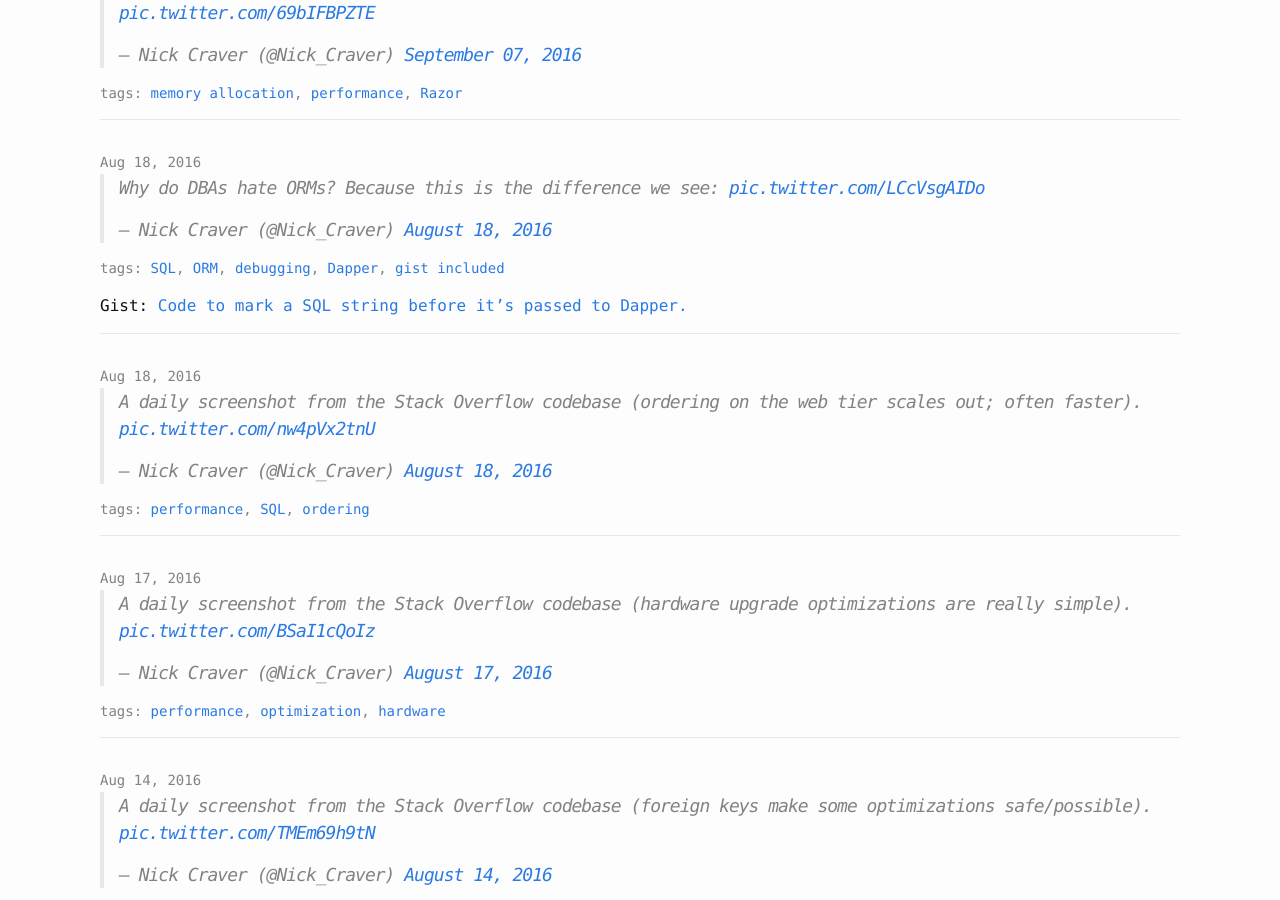
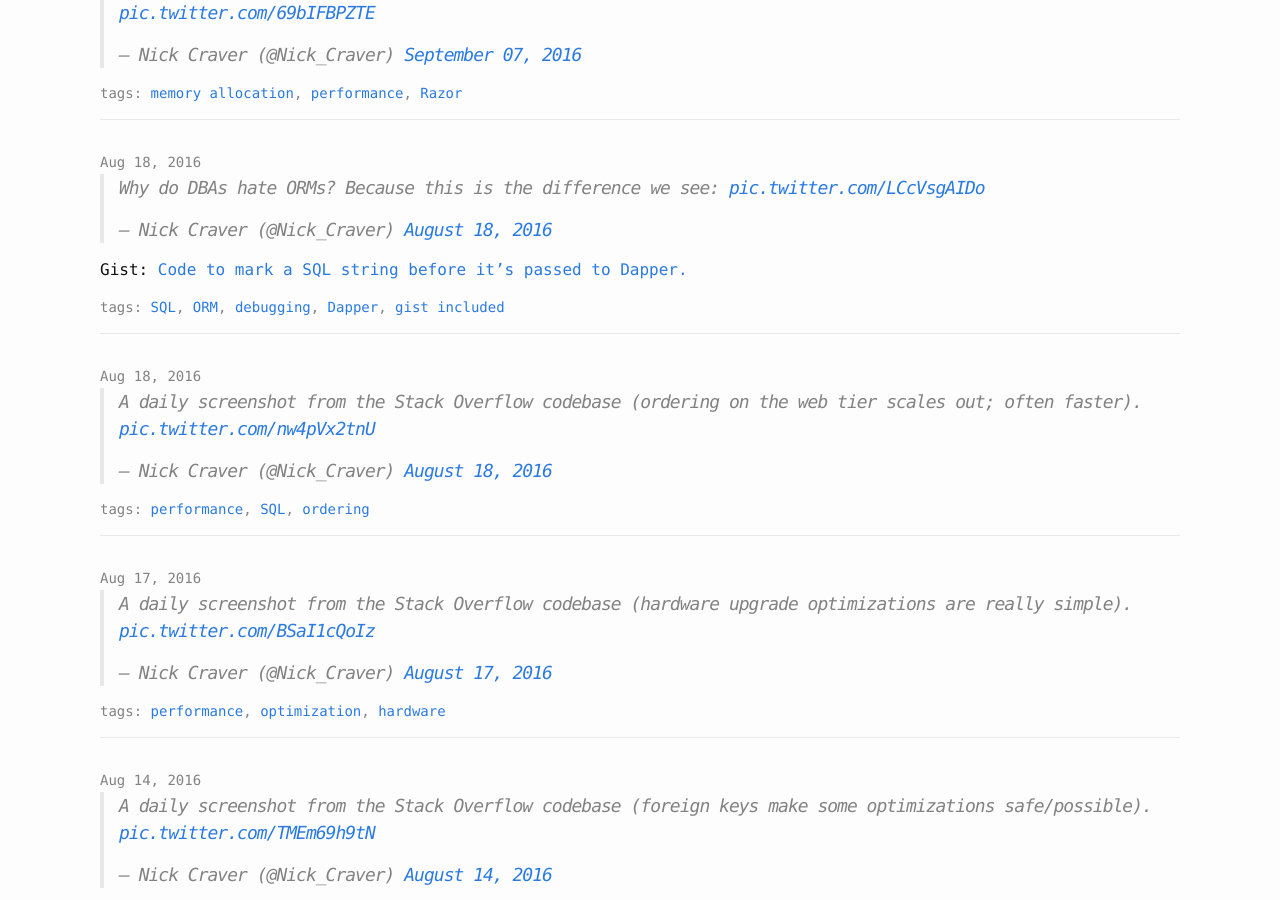
Before and after one commit to romansp/stackcode, a Jekyll site: the page built from index.html, in a window 1280 px wide and 900 px high, scrolled down 417 px. Built offline with Jekyll 4.4.1, drawn with Linux system fonts in a browser that asks for light colours; comment, search, counter and statistics services are not loaded.

Commit message:
remove tags from `stackcode-tweet` include

```diff
--- a/_includes/stackcode-tweet.html
+++ b/_includes/stackcode-tweet.html
@@ -3,7 +3,3 @@
     &mdash; {{include.tweet.name }} (@{{ include.tweet.twitterhandle }})
     <a href="{{ include.tweet.tweet }}">{{ include.tweet.date | date: '%B %d, %Y' }}</a>
 </blockquote>
-
-<p class="tags">
-    {% include tags.html tags=include.tweet.tags %}
-</p>
--- a/_layouts/codes_by_tag.html
+++ b/_layouts/codes_by_tag.html
@@ -7,6 +7,7 @@ layout: default
 <ul class="post-list">
   {% for post in site.tags[page.tag] %}
       <li class="post">
+        {% include stackcode-tweet.html tweet=post %}
         {{ post.content }}
         <p class="tags">
             {% include tags.html tags=post.tags %}
--- a/_layouts/stackcode.html
+++ b/_layouts/stackcode.html
@@ -7,3 +7,6 @@ layout: default
 {% include stackcode-tweet.html tweet=page %}
 
 {{ content }}
+<p class="tags">
+    {% include tags.html tags=page.tags %}
+</p>
--- a/all.html
+++ b/all.html
@@ -12,6 +12,9 @@ layout: default
         <span class="post-meta">{{ post.date | date: "%b %-d, %Y" }}</span>
         {% include stackcode-tweet.html tweet=post %}
         {{ post.content }}
+        <p class="tags">
+            {% include tags.html tags=post.tags %}
+        </p>
       </li>
   {% endfor %}
 </ul>
--- a/index.html
+++ b/index.html
@@ -12,6 +12,9 @@ layout: default
         <span class="post-meta">{{ post.date | date: "%b %-d, %Y" }}</span>
         {% include stackcode-tweet.html tweet=post %}
         {{ post.content }}
+        <p class="tags">
+            {% include tags.html tags=post.tags %}
+        </p>
       </li>
   {% endfor %}
 </ul>
```
